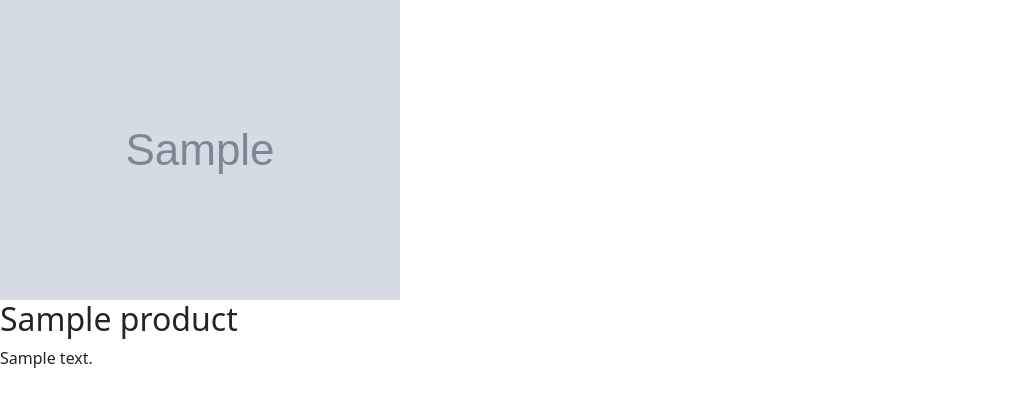
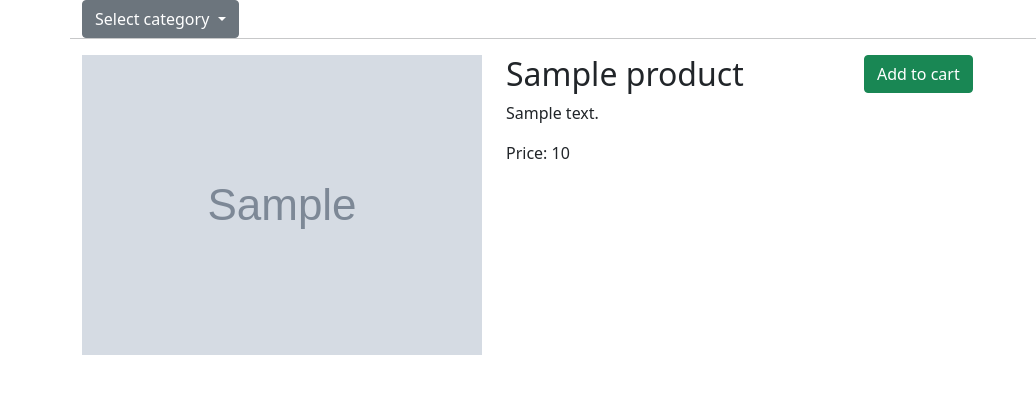
Before and after one commit to HolidayMan/VOV-marketplace, a FastAPI app: template templates/catalog.html in a window 1280 px wide. Shown: the top 407 px of the page, without its empty margins (0-1036 px from the left). Run offline with FastAPI, Linux system fonts and the light colour scheme; the template is opened without the code that fills it: most values are stand-ins (such as "Sample title", 1, 10 or a date in 2020); grey boxes marked "Sample" are stand-in pictures; parts of the project's set-up code (start-up, migrations or seed data) failed here and were passed over; some libraries are stand-ins or nearby versions.

Commit message:
Added needed elements to cart page #1

```diff
--- a/services/catalog_service.py
+++ b/services/catalog_service.py
@@ -1,6 +1,5 @@
 from domain.product import Product, Category
 from repositories.catalog_repository import CatalogRepository
-from repositories.fake_catalog_repository import FakeCatalogRepository
 
 
 class CatalogService:
--- a/templates/catalog.html
+++ b/templates/catalog.html
@@ -1,16 +1,40 @@
 {% extends 'base.html' %}
 {% block content %}
+        <div class="container">
+        <div class="catalog_category_selection">
+            <div class="dropdown">
+                <button class="btn btn-secondary dropdown-toggle" type="button" data-bs-toggle="dropdown" aria-expanded="false">
+                    Select category
+                </button>
+                <ul class="dropdown-menu">
+                    <li><a class="dropdown-item" href="/catalog/">All categories</a></li>
+                    {% for category in category_list %}
+                        <li><a class="dropdown-item" href="{{ '/catalog/?category=%s'%category.name }}">{{ category.name }}</a></li>
+                    {% endfor %}
+                </ul>
+            </div>
+        </div>
         {% for product in products_list %}
-    <div class="catalog_row">
-        <div class="product_image">
+        <div class="catalog_row row">
+            <hr>
+            <div class="product_image col-sm">
                 <img src="{{ product.product_data.image_file_path|make_media }}" alt="Product image">
             </div>
+            <div class="product_info col-sm" >
                 <div class="product_title">
                     <h2>{{ product.product_data.name }}</h2>
                 </div>
                 <div class="product_description">
                     <p>{{ product.product_data.description }}</p>
                 </div>
+                <div class="product_price">
+                    <p>Price: {{ product.price }}</p>
+                </div>
+            </div>
+            <div class="product_actions col-sm">
+                <button type="button" class="btn btn-success">Add to cart</button>
+            </div>
         </div>
         {% endfor %}
+    </div>
 {% endblock %}
```
Lines whose indentation alone changed are shown as unchanged.
